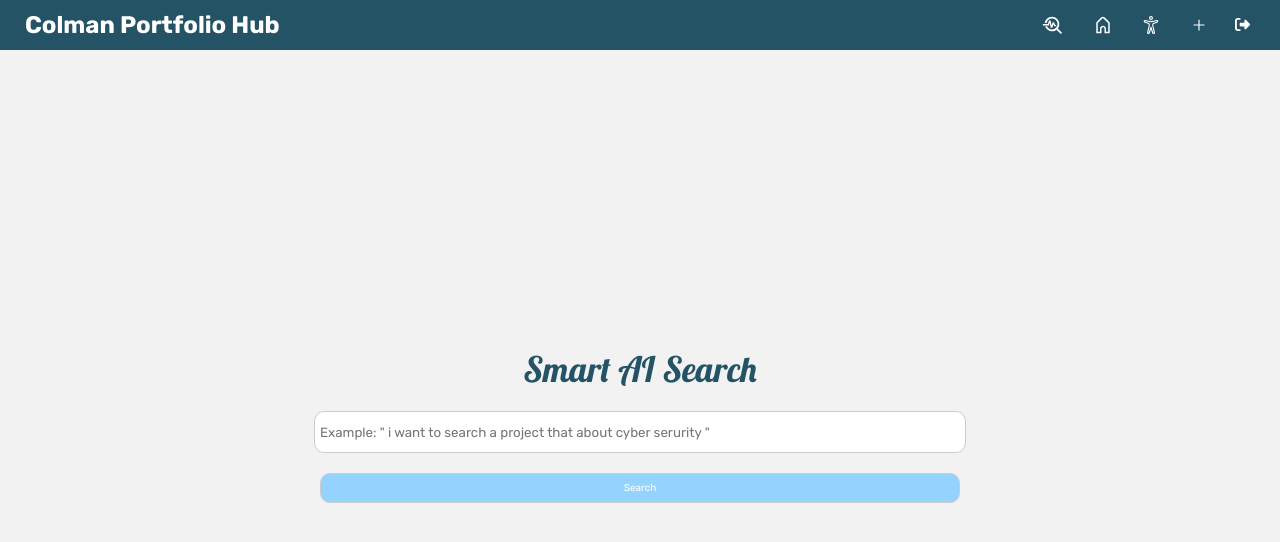
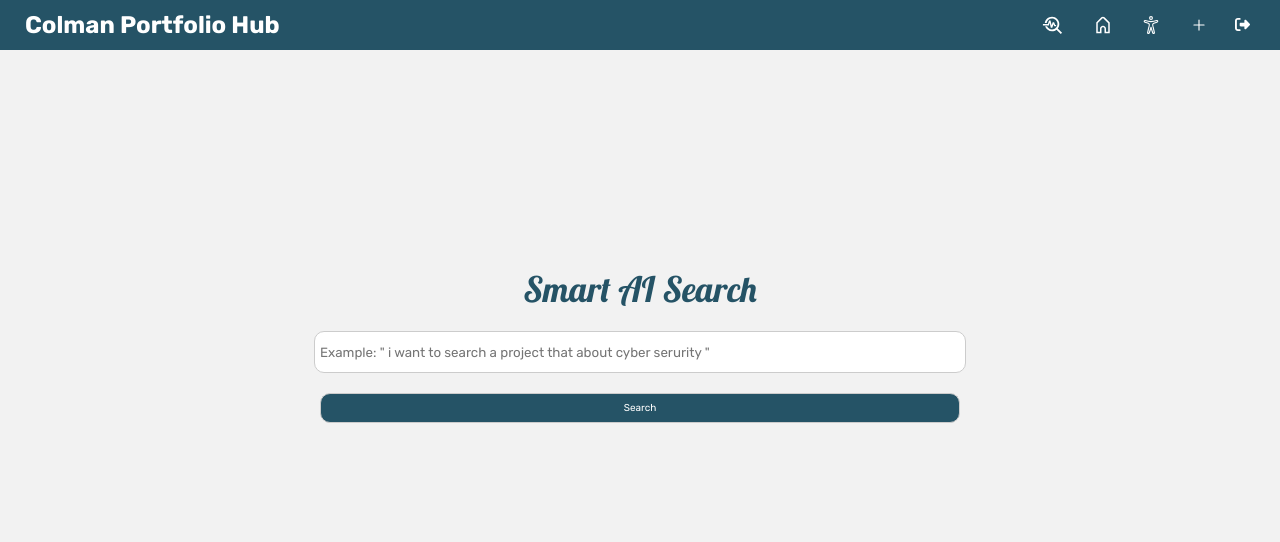
Before and after one commit to barrachmany/Colman-Portfolio-Hub, a React (Vite) app in the folder Colman-Portfilio-Hub/: page /smartsearch in a window 1280 px wide. Shown: the top 542 px of the page. Built offline with nearby package versions, Linux system fonts and the light colour scheme.

Commit message:
continiue ui

```diff
--- a/Colman-Portfilio-Hub/src/scenes/smart-search-page/SmartSearchPage.css
+++ b/Colman-Portfilio-Hub/src/scenes/smart-search-page/SmartSearchPage.css
@@ -6,7 +6,7 @@
     justify-content: center;
     align-items: center;
     flex-direction: column;
-    height: 80vh;
+    height: 60vh;
     gap: 20px;
 }
 
@@ -32,8 +32,12 @@ button {
     border-radius: 10px;
     border: 1px solid #ccc;
     padding: 5px;
-    background-color: #95d3ff;
+    background-color: #255366;
     cursor: pointer;
+}
+
+button:hover{
+    background-color: #b0d5d6;
 }
 
 .result {
```
